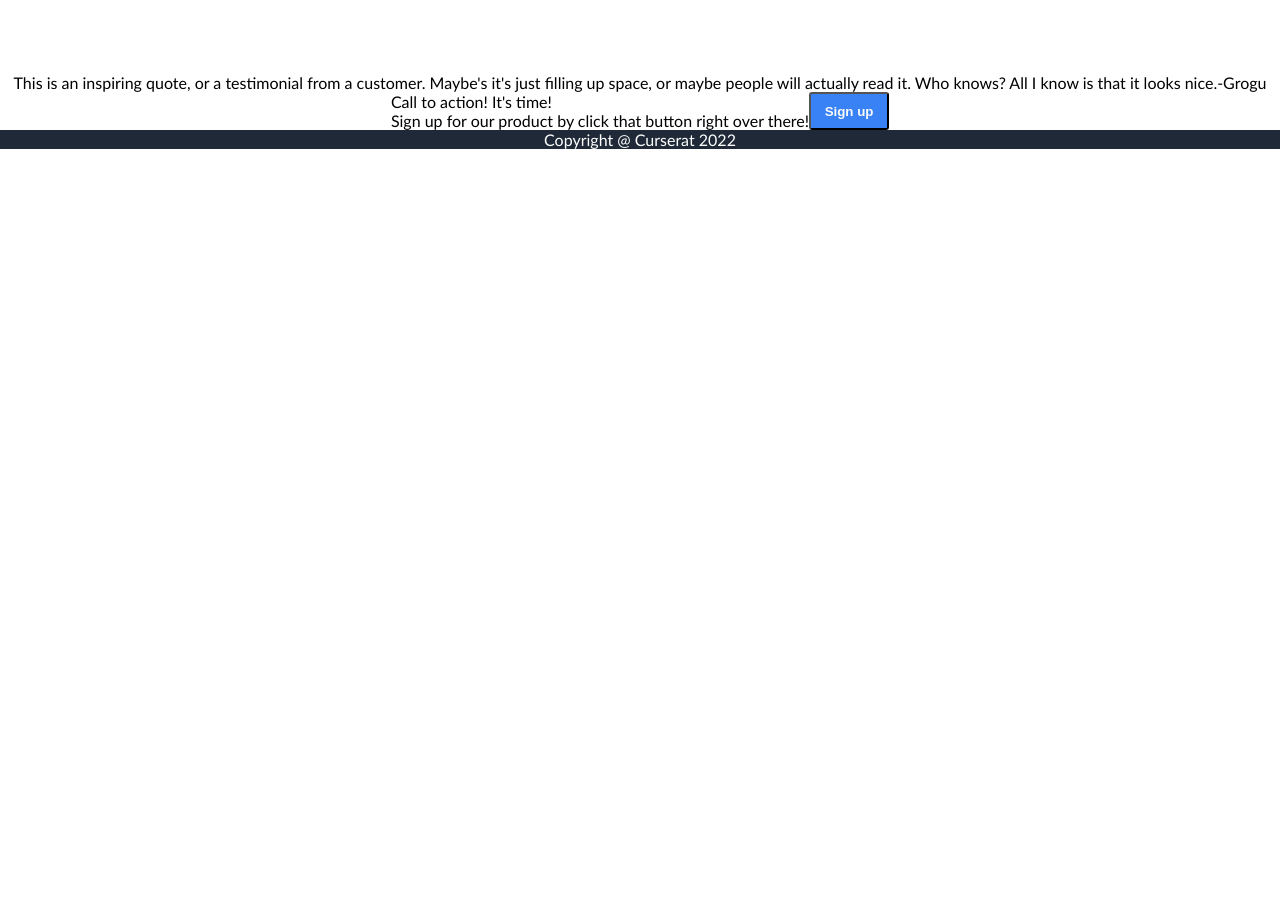
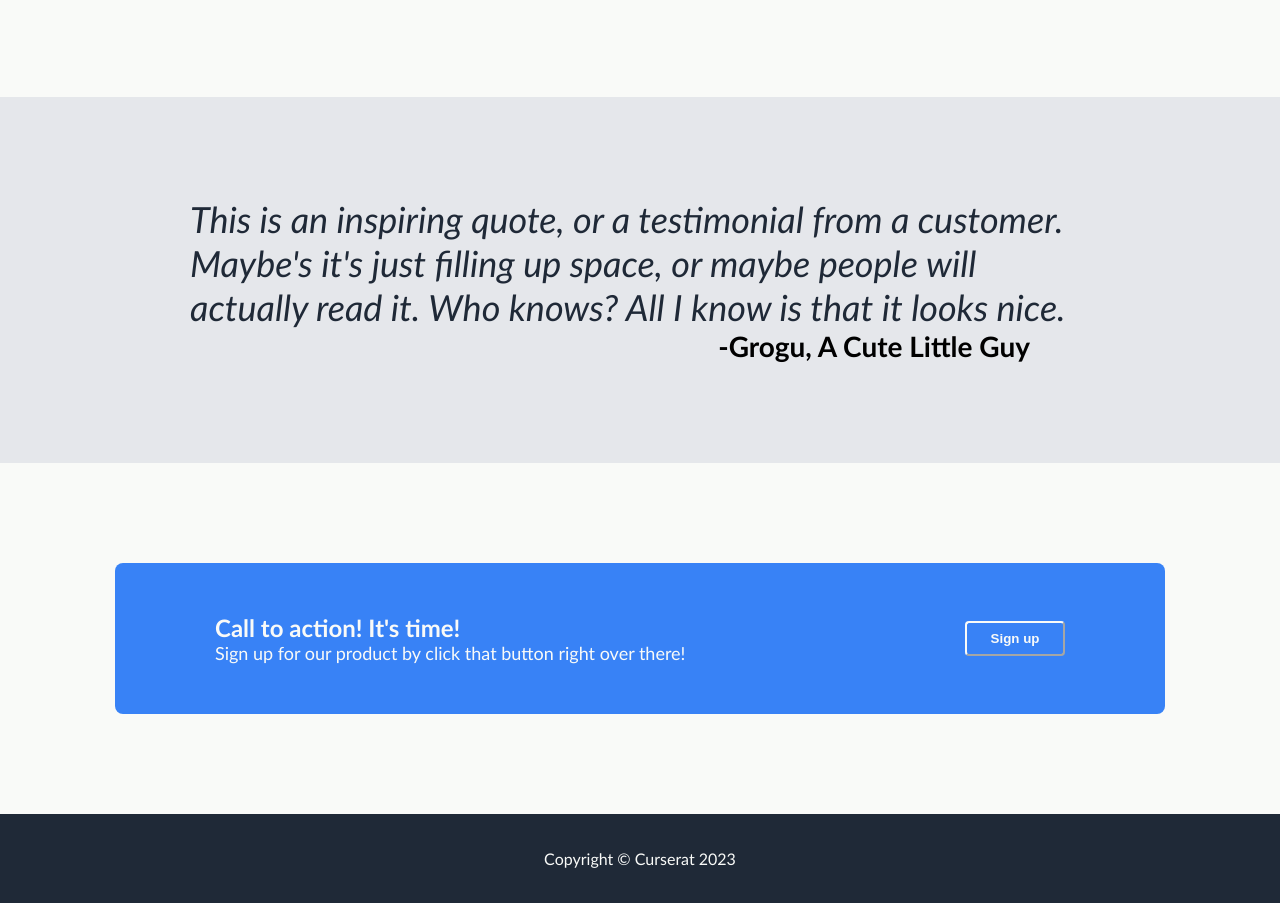
Before and after one commit to curserat/landing-page, a plain HTML site: page index.html in a window 1280 px wide. Shown: the part 796-1699 px from the top of the page. Before the commit the page ends 945 px from the top, so only its background shows below. Drawn offline with Linux system fonts and the light colour scheme.

Commit message:
Add styled .block3 .block4 .footer and correct CSS

```diff
--- a/index.html
+++ b/index.html
@@ -8,6 +8,7 @@
         <link rel="stylesheet" href="styles.css">
     </head>
     <body>
+        <div class="wrapper">
             <div class="block0">
                 <div class="container">
                     <div class="header">
@@ -62,23 +63,34 @@
                     </div>
                 </div>
             </div>
+
             <div class="block3">
                 <div class="container">
+                    <div class="content">
                         <div class="quote">This is an inspiring quote, or a testimonial from a customer. Maybe's it's just filling up space, or maybe people will actually read it. Who knows? All I know is that it looks nice.</div>
-                <div class="source">-Grogu</div>
+                        <div class="source">-Grogu, A Cute Little Guy</div>
+                    </div>
                 </div>
             </div>
 
             <div class="block4">
                 <div class="container">
                     <div class="content">
+                        <div class="textbox">
                             <div class="maintext">Call to action! It's time!</div>
                             <div class="subtext">Sign up for our product by click that button right over there!</div>
                         </div>
                         <button class="2b">Sign up</button>
                     </div>
                 </div>
+            </div>
 
-        <div class="footer">Copyright @ Curserat 2022 </div>
+            <div class="footer">
+                <div class="container">
+                    <div class="text">Copyright © Curserat 2023</div>
+                </div>
+            </div>
+
+        </div>
     </body>
 </html>
--- a/styles.css
+++ b/styles.css
@@ -1,16 +1,22 @@
 body {
+    margin: 0;
+    background-color: #1F2937;
+}
+
+.wrapper {
     font-family: 'Gill Sans', 'Gill Sans MT', sans-serif;
-    display: flex;
-    flex-direction: column;
-    margin: 0;
-    padding:0;
+    overflow: hidden;
 }
 
 .block0,
 .block1,
 .footer {
     background-color: #1F2937;
-    color: white;
+}
+
+.block2,
+.block4 {
+    background-color: #F9FAF8;
 }
 
 .block0,
@@ -20,28 +26,30 @@ body {
 .block4,
 .footer {
     display: flex;
-    justify-content:center;
 }
 
-.block0 .container,
 .block1 .container,
 .block2 .container,
-.block3 .container,
-.block4 .container {
+.block4 .container,
+.footer .container {
+    width: 1920px;
     display: flex;
     justify-content: center;
-    width: 1280px;
-    margin: auto;
+    flex: initial;
+    margin: 0 auto;
 }
 
 .block0 .container {
+    display: flex;
+    flex: auto;
+    margin: 0 auto;
     padding: 8px 32px;
 }
 
 .block0 .header {
     display: flex;
     justify-content: space-between;
-    flex:auto;
+    flex: auto;
     align-items: center;
 }
 
@@ -82,29 +90,39 @@ a {
 }
 
 button {
-    width: 80px;
+    height: 35px;
+    width: 100px;
     background-color: #3882F6;
-    border-radius: 3px;
+    border-radius: 4px;
+    border-color: #3882F6;
     color: #F9FAF8;
     font-weight: bold;
+    flex: none;
     padding: 6px;
 }
 
 .block1 .container {
     padding: 100px 32px;
 }
-.block1 .content{
-    display:flex;
-    flex:auto;
-    justify-content:space-between;
-    gap:100px;
+
+.block1 .content {
+    display: flex;
+    flex: auto;
+    justify-content: space-between;
+    gap: 100px;
+    max-width: 1200px;
 }
-.block1 .textbox{
 
+.block1 .textbox {
+    display: flex;
+    flex-direction: column;
+    gap: 10px;
 }
+
 .block1 .maintext {
     font-size: 48px;
     font-weight: 800;
+    color: #F9FAF8;
 }
 
 .block1 .subtext,
@@ -126,27 +144,30 @@ a {
 .block2 .container {
     padding: 50px 32px 100px 32px;
 }
-.block2 .content{
-    display:flex;
-    flex-direction:column;
+
+.block2 .content {
+    display: flex;
+    flex-direction: column;
     align-items: center;
-    gap:50px;
+    gap: 50px;
 }
+
 .block2 .maintext {
     font-size: 36px;
     font-weight: 800;
     color: #1F2937;
-    text-align:center;
+    text-align: center;
 }
+
 .block2 .deck {
     display: flex;
     justify-content: center;
-    flex-wrap:wrap;
+    flex-wrap: wrap;
     gap: 30px;
 }
 
 .block2 .card {
-    width: 160px;
+    max-width: 160px;
     display: flex;
     flex-direction: column;
     align-items: center;
@@ -167,6 +188,81 @@ a {
     text-align: center;
 }
 
+.block3 {
+    background-color: #E5E7EB;
+}
+
+.block3 .container {
+    display: flex;
+    justify-content: center;
+    flex: initial;
+    margin-left: auto;
+    margin-right: auto;
+    padding: 100px 32px;
+}
+
+.block3 .content {
+    display: flex;
+    flex-direction: column;
+    max-width: 900px;
+}
+
+.block3 .quote {
+    font-size: 36px;
+    font-style: italic;
+    color: #1F2937;
+}
+
+.block3 .source {
+    font-size: 28px;
+    font-weight: bold;
+    display: flex;
+    justify-content: flex-end;
+    margin-right: 60px;
+}
+
+.block4 .container {
+    padding: 100px 32px;
+}
+
+.block4 .content {
+    background-color: #3882F6;
+    display: flex;
+    justify-content: space-between;
+    align-items: center;
+    flex: auto;
+    flex-wrap: wrap;
+    padding: 50px 100px;
+    border-radius: 8px;
+    max-width: 850px;
+}
+
+.block4 .textbox {
+    color: #F9FAF8;
+}
+
+.block4 .maintext {
+    font-size: 24px;
+    font-weight: bold;
+}
+
+.block4 .subtext {
+    font-size: 18px;
+}
+
+.block4 button {
+    border-color: #F9FAF8;
+}
+
+.footer .container {
+    display: flex;
+    justify-content: center;
+    padding: 35px 32px;
+}
+
+.footer .text {
+    color: #F9FAF8;
+}
 
 @media (max-width: 1350px) {
     .block1 .placeholder {
```
Lines whose indentation alone changed are shown as unchanged.
